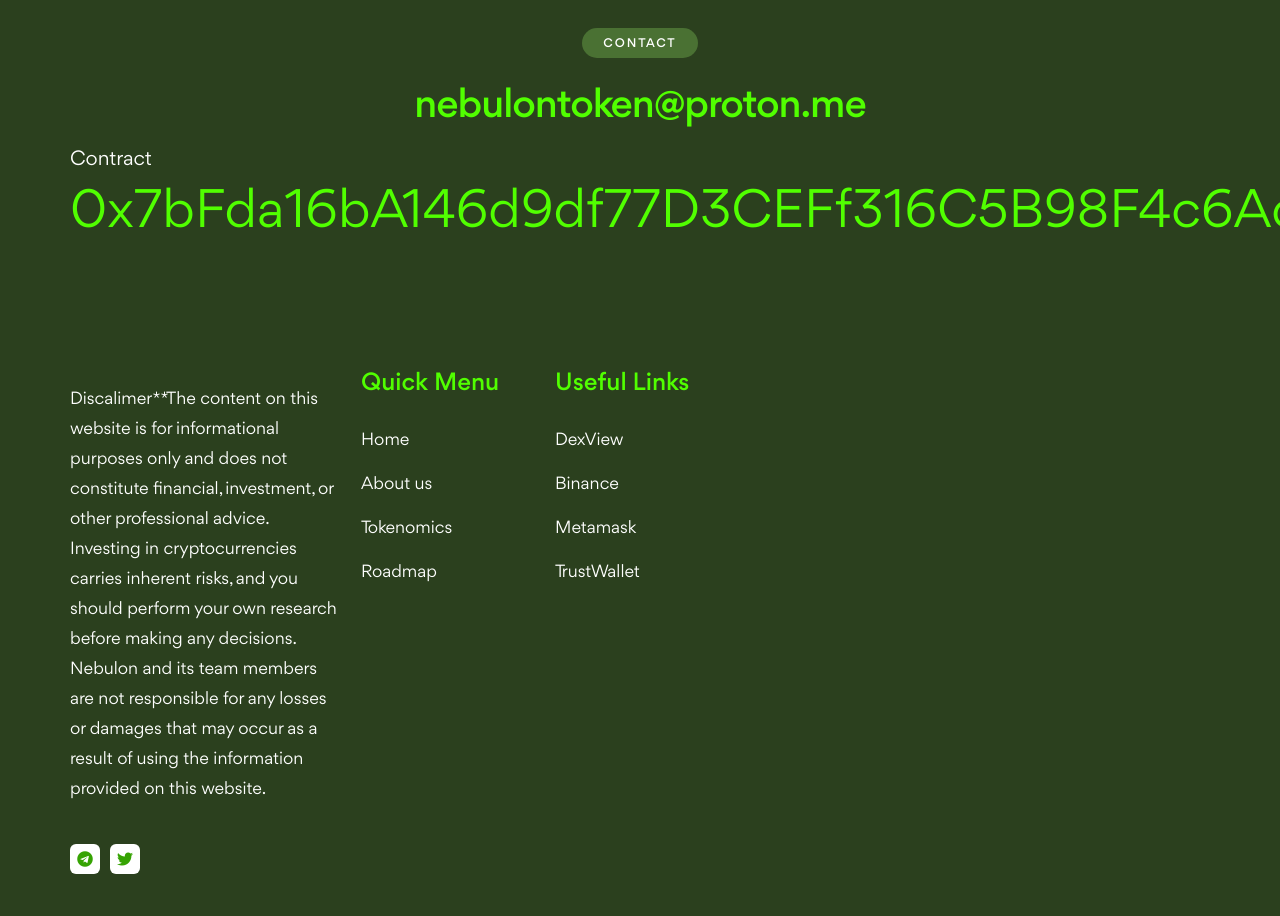
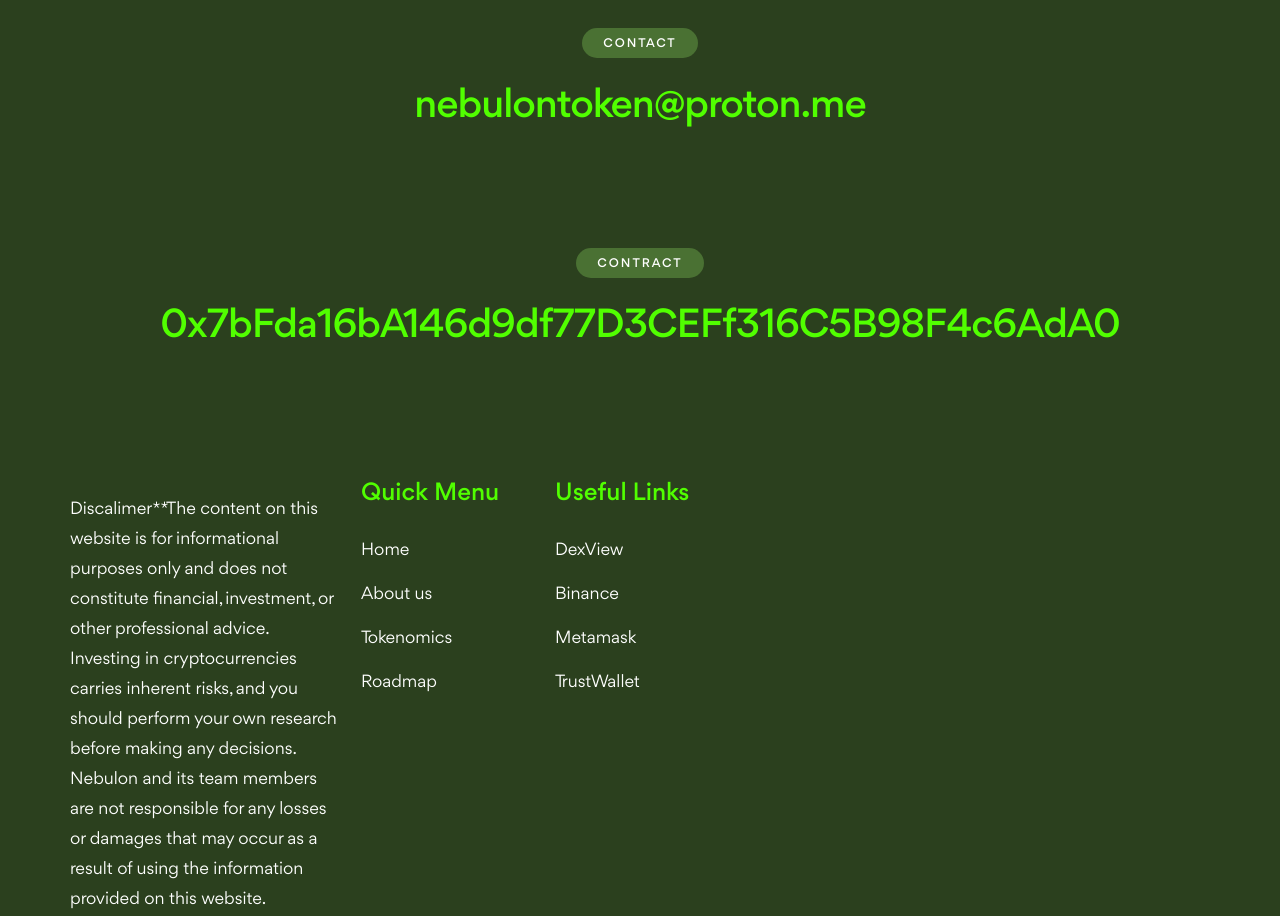
Before and after one commit to NebulonToken/web, a plain HTML site: page index.html in a window 1280 px wide. Shown: the part 5240-6156 px from the top of the page. Drawn offline with nearby package versions, Linux system fonts and the light colour scheme.

Commit message:
Update index.html

```diff
--- a/index.html
+++ b/index.html
@@ -428,9 +428,14 @@
                         <h2 class="main-title md">nebulontoken@proton.me</h2>
 
                     </div>
-                    <div class="sc-title-three">Contract</div>
+			<div class="partner-section-two mt-110">
+                <div class="container">
+                    <div class="title-style-one text-center" data-aos="fade-up">
+                        <div class="sc-title-three">Contract</div>
+                          <h2 class="main-title md">0x7bFda16bA146d9df77D3CEFf316C5B98F4c6AdA0</h2>
 
-			   <h2 class="main-title md">0x7bFda16bA146d9df77D3CEFf316C5B98F4c6AdA0</h2>
+
+
                     </div>
                     <!--
 			=====================================================
```
